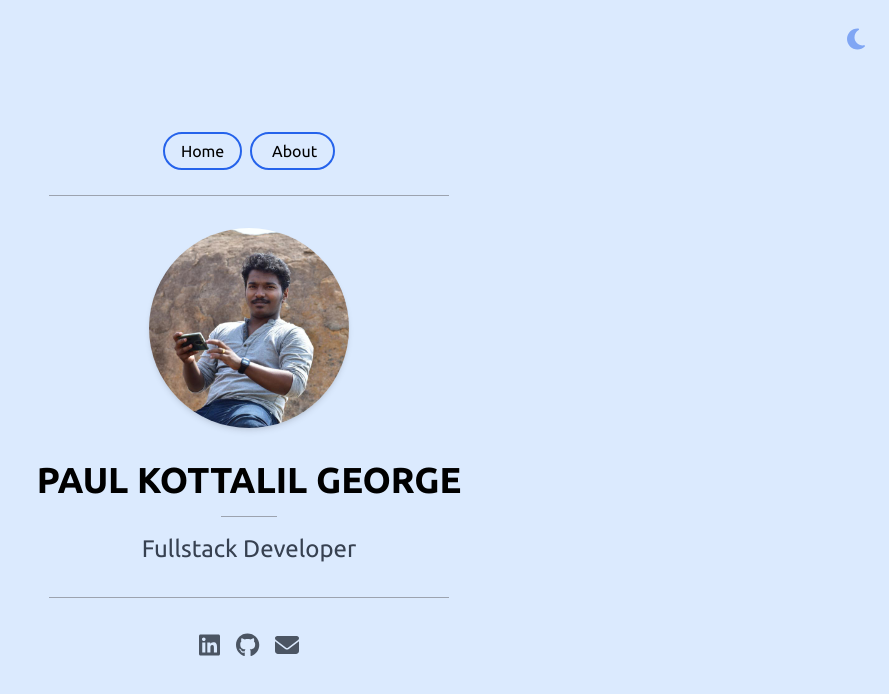
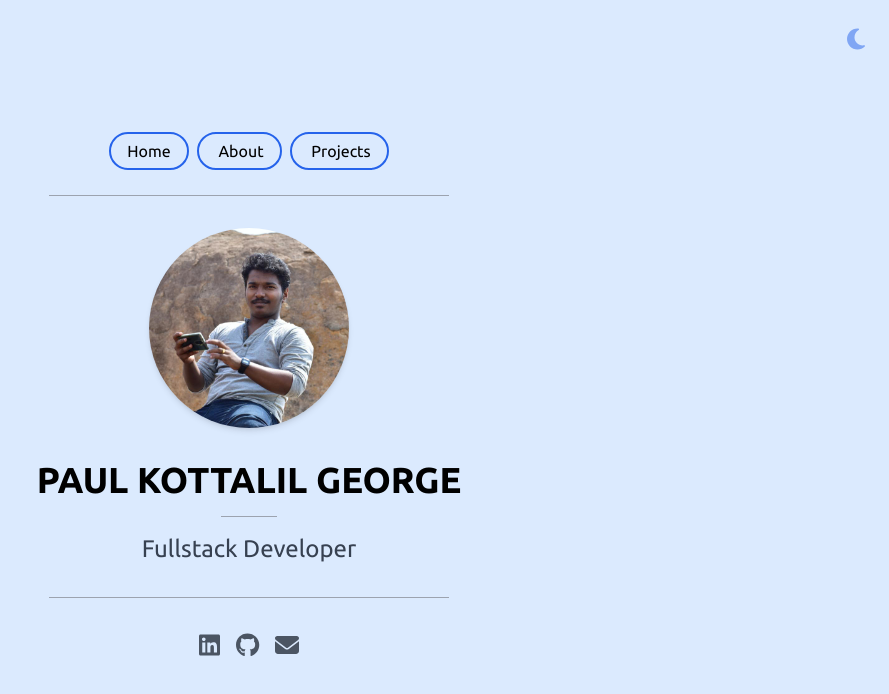
Before and after one commit to paulkg4u/paulkg4u.github.io, a Vue app: page / in a window 1280 px wide. Shown: the top 694 px of the page, without its empty margins (391-1280 px from the left). Built offline with nearby package versions, Linux system fonts and the light colour scheme.

Commit message:
issue with github builds

```diff
--- a/src/components/CardHeader.vue
+++ b/src/components/CardHeader.vue
@@ -8,9 +8,9 @@
                 <RouterLink to="/about"
                     class="m-1 px-4 py-2 border-2 border-blue-600 rounded-full hover:bg-blue-600 hover:text-white hover:transition-all hover:duration-300 dark:text-white">
                     About</RouterLink>
-                <!-- <RouterLink to="/projects"
+                <RouterLink to="/projects"
                     class="m-1 px-4 py-2 border-2 border-blue-600 rounded-full hover:bg-blue-600 hover:text-white hover:transition-all hover:duration-300 dark:text-white">
-                    Projects</RouterLink> -->
+                    Projects</RouterLink>
             </li>
         </ul>
 
```
